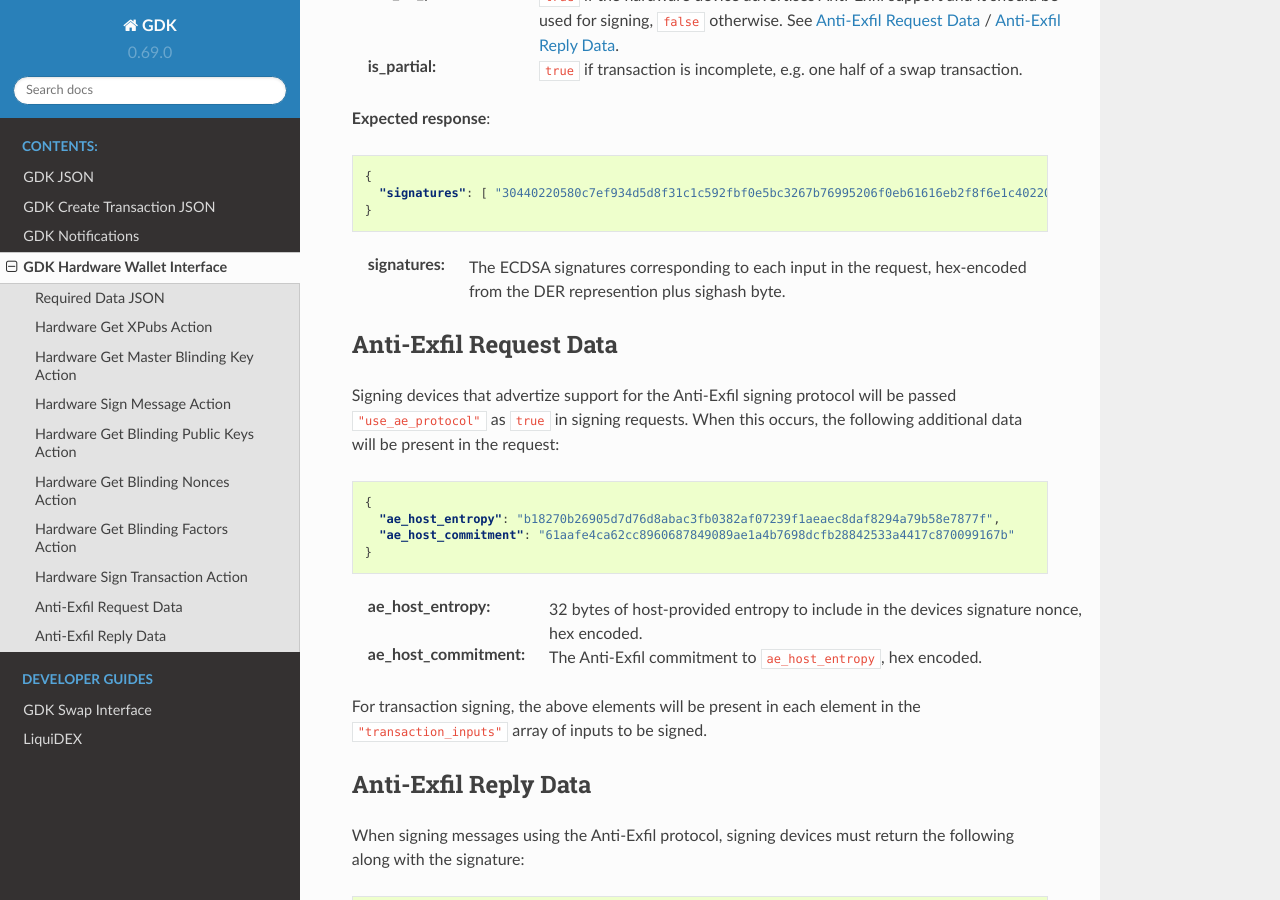
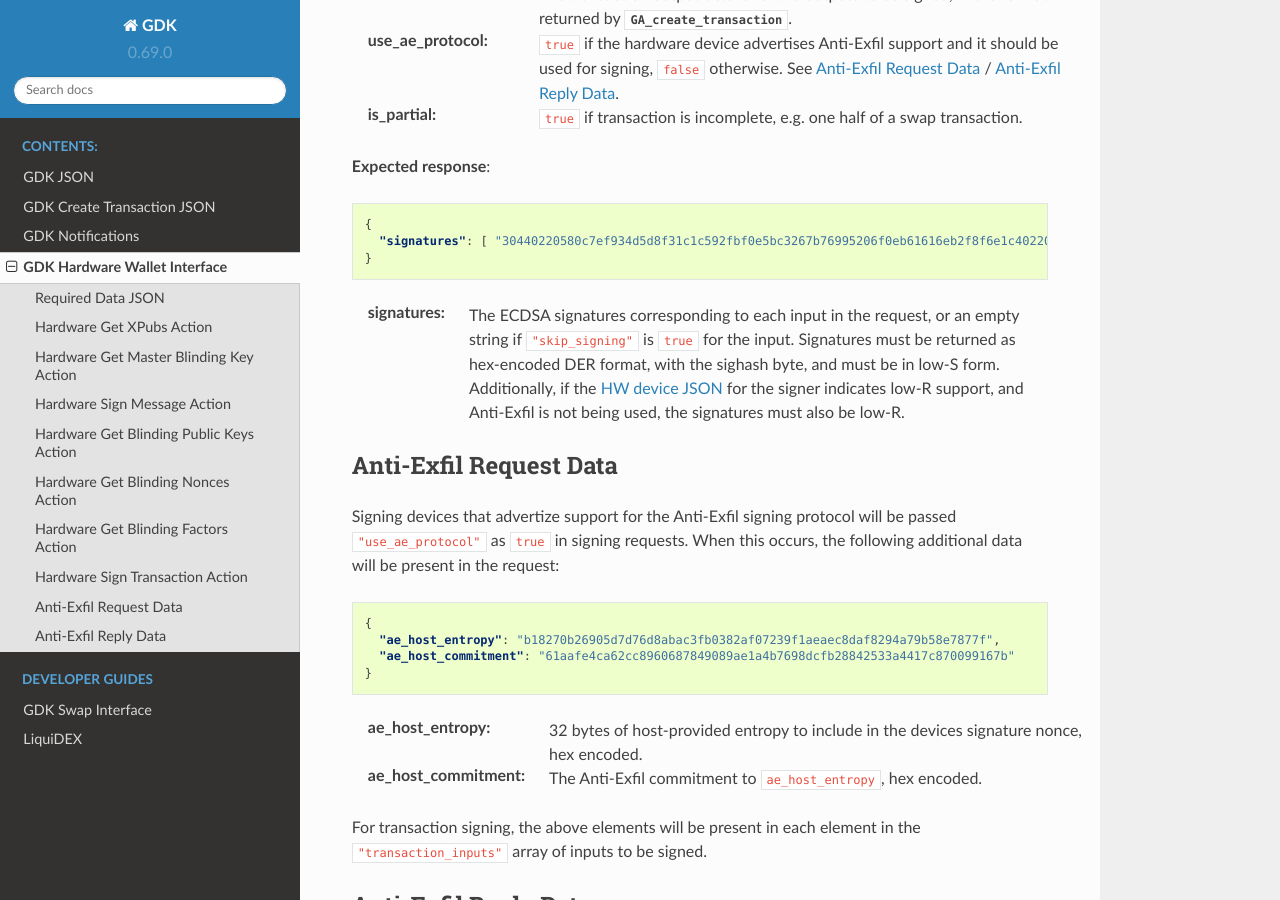
Before and after one commit to Blockstream/gdk, a Sphinx documentation site: the page built from docs/source/gdk-hw.rst, in a window 1280 px wide and 900 px high, scrolled down 5634 px. Built offline with Sphinx 7.4.7 and the Read the Docs theme 2.0.0, drawn with Linux system fonts in a browser that asks for light colours; pages that are not in the unit, such as notebooks, are missing from menus; some of the changed text lies outside the part shown.

Commit message:
docs: document the requirement for signers to produce low-S signatures
Also drive-by fix a typo.

```diff
--- a/docs/source/gdk-create-tx.rst
+++ b/docs/source/gdk-create-tx.rst
@@ -137,7 +137,7 @@ Coin selection
 --------------
 
 Callers can control the UTXOs used when creating a transaction. When using
-``"utxo_strategy"``: ``"default"``, Bitcoin and Liquid-Bitcoin UXTOs are
+``"utxo_strategy"``: ``"default"``, Bitcoin and Liquid-Bitcoin UTXOs are
 selected from the ``"utxos"`` element. The caller can reorder and filter
 these UTXOs using the query parameters to `GA_get_unspent_outputs` to
 control which UTXOs are used (and their ordering, if ``"randomize_inputs"``
--- a/docs/source/gdk-hw.rst
+++ b/docs/source/gdk-hw.rst
@@ -120,8 +120,11 @@ a message using the given path.
        "signature": "304402207c673ef4255873cf095016c98c4982cea9a5133060b66a380f1bf3880e54f6c8022056fd731cbd44cd96366212439717a888470ed481628cba81195c557d5c4fc39c"
      }
 
-:signature: The ECDSA signature corresponding to the given message.
-    It must use DER encoding, without the sighash byte.
+:signature: The ECDSA signature corresponding to the given message. It
+    must be returned as hex-encoded DER format, without a sighash byte, and
+    must be in low-S form. Additionally, if the :ref:`hw-device` for the
+    signer indicates low-R support, and Anti-Exfil is not being used, the
+    signature must also be low-R.
 
 
 .. _hw-action-get-blinding-public-keys:
@@ -290,7 +293,12 @@ one or more inputs of a transaction.
        "signatures": [ "30440220580c7ef934d5d8f31c1c592fbf0e5bc3267b76995206f0eb61616eb2f8f6e1c4022022e3feaf88469328bdaff3990a6069bda4e320e46e0531ba1e403cd50a9252e901" ]
      }
 
-:signatures: The ECDSA signatures corresponding to each input in the request, hex-encoded from the DER represention plus sighash byte.
+:signatures: The ECDSA signatures corresponding to each input in the
+    request, or an empty string if ``"skip_signing"`` is ``true`` for the
+    input. Signatures must be returned as hex-encoded DER format, with the
+    sighash byte, and must be in low-S form. Additionally, if
+    the :ref:`hw-device` for the signer indicates low-R support, and
+    Anti-Exfil is not being used, the signatures must also be low-R.
 
 
 .. _anti-exfil-request:
--- a/docs/source/gdk-json.rst
+++ b/docs/source/gdk-json.rst
@@ -178,7 +178,9 @@ Describes the capabilities of an external signing device.
 
 :name: The unique name of the hardware device.
 :supports_arbitrary_scripts: True if the device can sign non-standard scripts such as CSV.
-:supports_low_r: True if the device can produce low-R ECDSA signatures.
+:supports_low_r: True if the device can produce low-R ECDSA signatures. Note that
+                 all signing devices must produce low-S signatures to comply with
+                 network standardness rules.
 :supports_liquid: 0 if the device does not support Liquid, 1 otherwise.
 :supports_host_unblinding: True if the device supports returning the Liquid master blinding key.
 :supports_external_blinding: True if the device supports blinding and signing Liquid transactions
```
